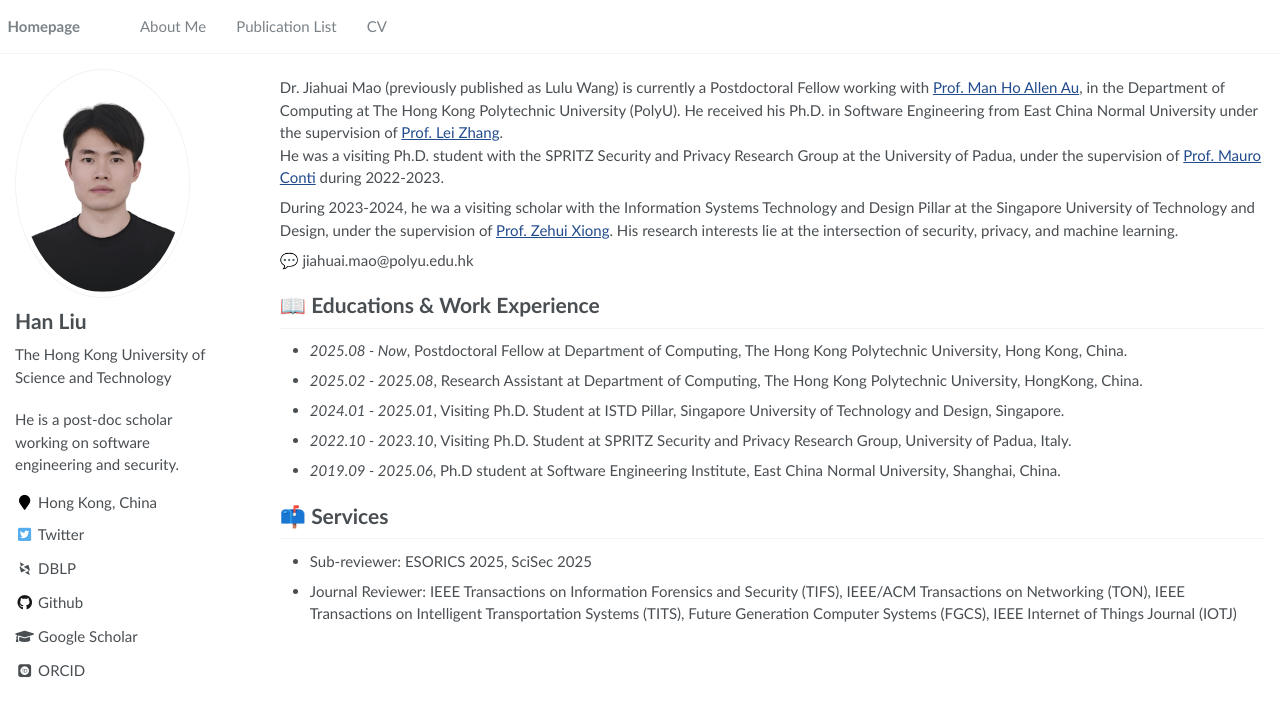
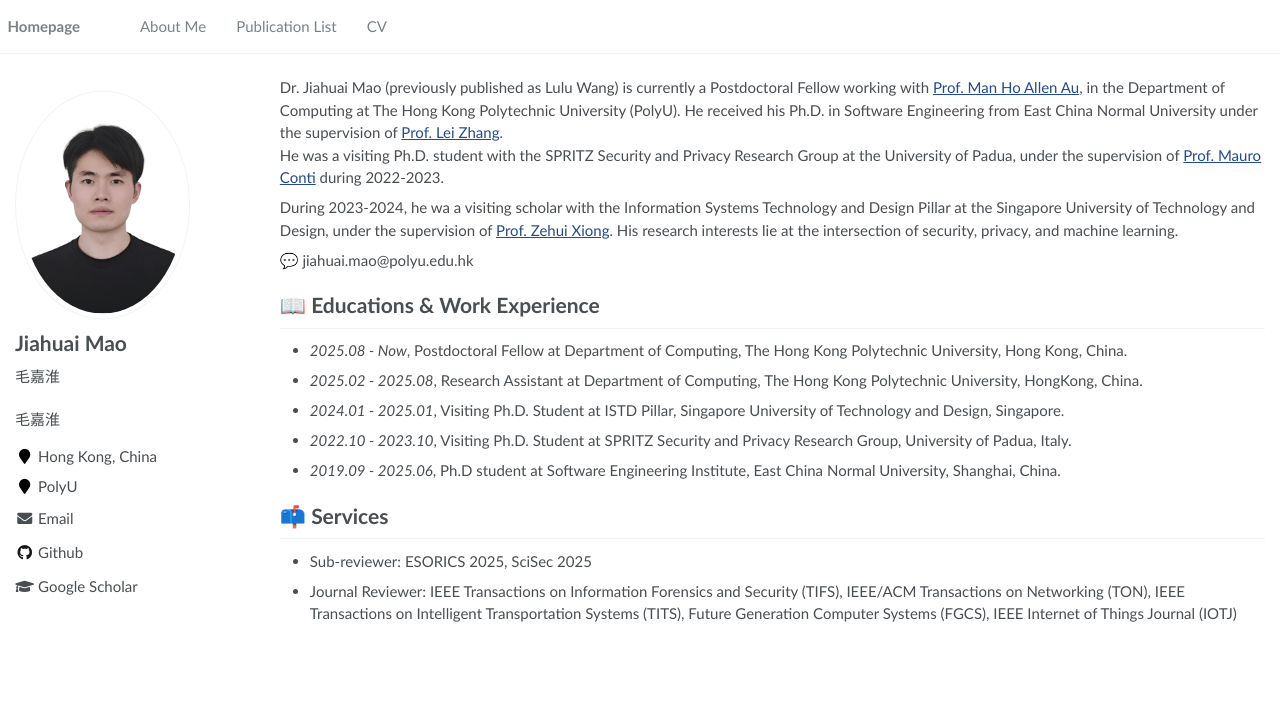
Before and after one commit to jiahuai-mao/jiahuai-mao.github.io, a Jekyll site: the page built from _pages/about.md, in a window 1280 px wide. Shown: the top 716 px of the page. Built offline with Jekyll 4.4.1, drawn with Linux system fonts in a browser that asks for light colours; some web fonts are replaced.

Commit message:
25.11.29-1

```diff
--- a/_config.yml
+++ b/_config.yml
@@ -6,9 +6,9 @@
 # `jekyll serve`. If you change this file, please restart the server process.
 
 # Site Settings
-title                    : "Han Liu's Homepage"
-description              : "He is a post-doc scholar working on software engineering and security."
-repository               : "helayliu/helayliu.github.io"
+title                    : "Jiahuai Mao's Homepage"
+description              : "毛嘉淮"
+repository               : "https://jiahuai-mao.github.io/"
 google_scholar_stats_use_cdn : true
 
 # google analytics
@@ -24,14 +24,14 @@ bibtex                   : "assets/bibtex/myref.bib"
 
 # Site Author
 author:
-  name             : "Han Liu"
+  name             : "Jiahuai Mao"
   avatar           : "/images/photo.jpg"
-  bio              : "The Hong Kong University of Science and Technology"
+  bio              : "毛嘉淮"
   location         : "Hong Kong, China"
-  employer         :
+  employer         : "PolyU"
   pubmed           :
-  googlescholar    : "https://scholar.google.com.sg/citations?user=jUBnlCoAAAAJ&hl=en"
-  email            :
+  googlescholar    : "https://scholar.google.co.jp/citations?user=P0dYyL4AAAAJ&hl=en"
+  email            : "jiahuai.mao@polyu.edu.hk"
   researchgate     :  # e.g., "https://www.researchgate.net/profile/yourprofile"
   uri              :
   bitbucket        :
@@ -40,21 +40,21 @@ author:
   flickr           :
   facebook         :
   foursquare       :
-  github           : "HelayLiu" # e.g., "github username"
+  github           : "jiahuai-mao" # e.g., "github username"
   google_plus      :
   keybase          :
   instagram        :
   impactstory      : # e.g., "https://profiles.impactstory.org/u/xxxx-xxxx-xxxx-xxxx"
   lastfm           :
   linkedin         :  # e.g., "linkedin username"
-  dblp             : "https://dblp.uni-trier.de/pid/35/2899-12.html"
-  orcid            : "https://orcid.org/0009-0000-8384-7933" # e.g., "https://orcid.org/xxxx"
+  dblp             :
+  orcid            :  # e.g., "https://orcid.org/xxxx"
   pinterest        :
   soundcloud       :
   stackoverflow    : # http://stackoverflow.com/users/123456/username
   steam            :
   tumblr           :
-  twitter          : "liuhan555"
+  twitter          :
   vine             :
   weibo            :
   xing             :
```
